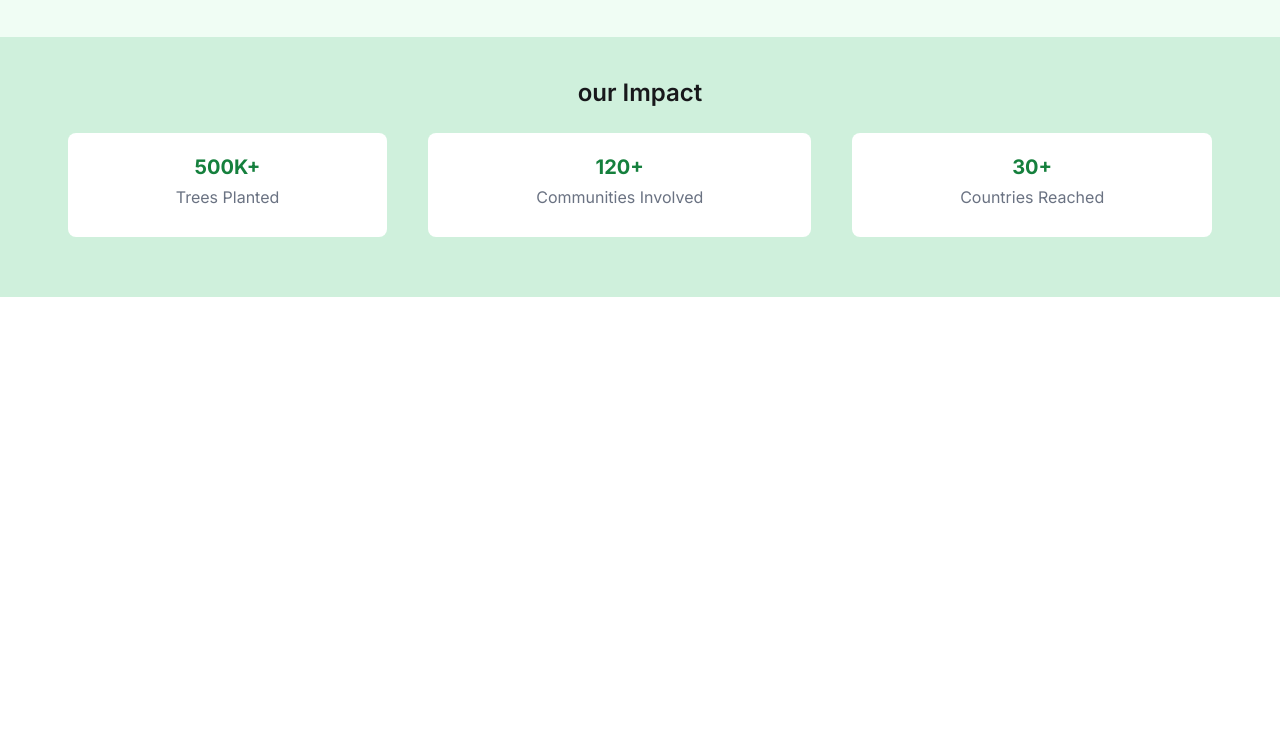
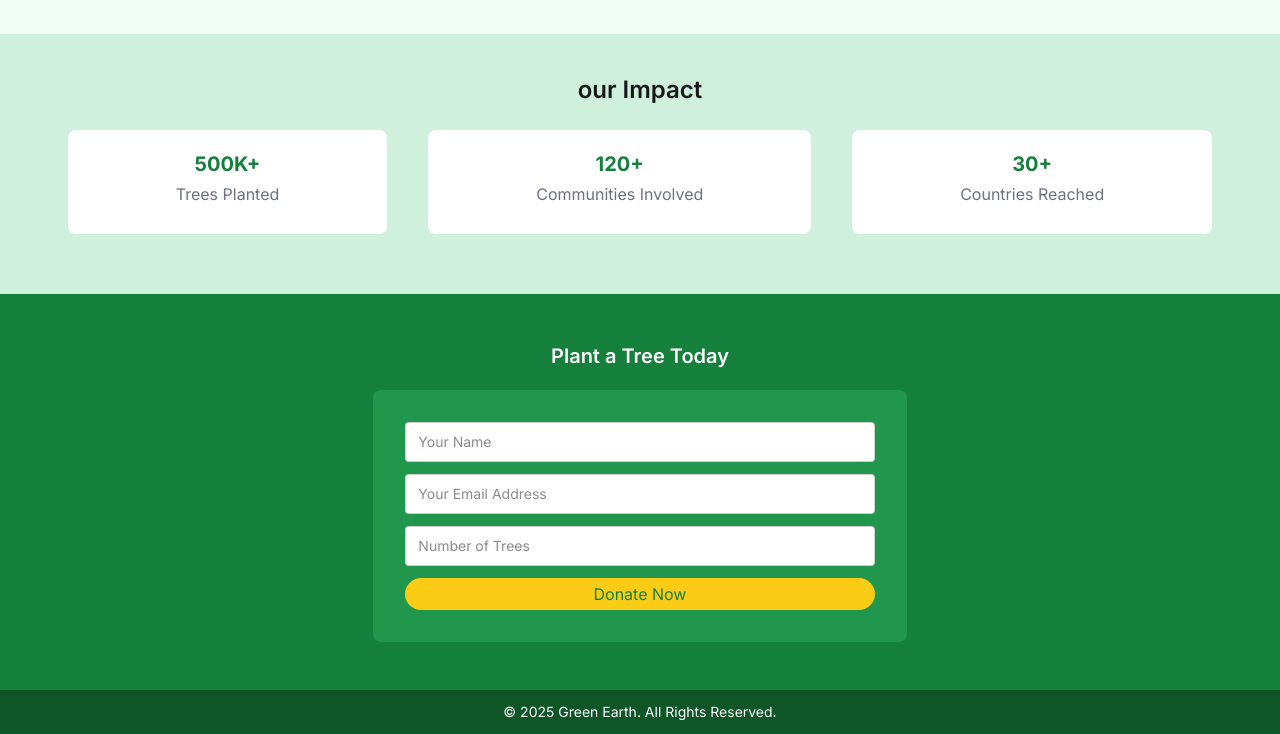
Before and after one commit to Riyadpro-dev/GreenEarth-project, a plain HTML site: page index.html in a window 1280 px wide. Shown: the part 1114-1848 px from the top of the page. Before the commit the page ends 1411 px from the top, so only its background shows below. Drawn offline with nearby package versions, Linux system fonts and the light colour scheme.

Commit message:
design complete

```diff
--- a/index.html
+++ b/index.html
@@ -37,7 +37,7 @@
           </ul>
         </div>
         <div>
-          <button class="bg-[#FACC15] text-[#15803D] px-3 py-2 rounded-3xl">
+          <button class="bg-[#FACC15] text-[#15803D] text-[14px] px-3 py-2 rounded-3xl">
             Plant a Tree
           </button>
         </div>
@@ -77,30 +77,31 @@
     <section class="pb-10 bg-[#f0fdf4]">
       <h1 class="text-2xl text-center pt-5 pb-3">About the Campaign</h1>
       <div class="">
-        <div class="flex justify-around items-center lg:w-8/12 sm:mx-auto sm:w-11/12 sm:gap-2">
+        <div
+          class="flex justify-around items-center lg:w-8/12 sm:mx-auto sm:w-11/12 sm:gap-2"
+        >
           <img class="lg:w-[45%] sm:w-[50%]" src="./assets/about.png" alt="" />
           <div class="lg:w-[50%] sm:w-[100%] sm:text-[12px] lg:text-[16px]">
             <p>
               Green Earth is a global tree plantation initiative dedicated to
-            fighting climate change. Since our start, we’ve planted over 500,000
-            trees worldwide. By joining our campaign, you help restore forests,
-            create habitats for wildlife, and combat global warming.
+              fighting climate change. Since our start, we’ve planted over
+              500,000 trees worldwide. By joining our campaign, you help restore
+              forests, create habitats for wildlife, and combat global warming.
             </p>
             <ul class="pt-3">
               <li>• Restoration of natural habitats</li>
               <li>• Improvement of air quality</li>
-            <li>• Support for local communities </li>
+              <li>• Support for local communities</li>
             </ul>
           </div>
         </div>
       </div>
     </section>
-        <!--------------------------------------------------- impact section --------------------------------------->
+    <!--------------------------------------------------- impact section -------------------------------------->
 
     <section class="bg-[#cff0dc]">
       <h1 class="text-2xl font-semibold text-center pt-10 pb-6">our Impact</h1>
       <div class="w-11/12 mx-auto text-center flex justify-around gap-3 pb-15">
-
         <div class="bg-white sm:px-8 lg:px-27 py-5 rounded-lg">
           <h1 class="text-[#15803D] font-bold text-xl pb-1">500K+</h1>
           <h1 class="text-gray-500 pb-2">Trees Planted</h1>
@@ -114,8 +115,42 @@
           <h1 class="text-gray-500 pb-2">Countries Reached</h1>
         </div>
       </div>
-
     </section>
-
+    <!--------------------------------------------- form section------------------------------------->
+    <section class="bg-[#157f3c] py-12">
+      <h1 class="text-xl text-center text-white font-semibold pb-5">
+        Plant a Tree Today
+      </h1>
+      <div
+        class="bg-[#36bd6a5f] flex flex-col gap-3 items-center p-8 sm:w-9/12 lg:w-5/12 mx-auto rounded-lg"
+      >
+        <input type="text" placeholder="Your Name" class="input w-[100%]" />
+        <input
+          type="text"
+          placeholder="Your Email Address"
+          class="input w-[100%]"
+        />
+        <input
+          type="text"
+          class="input w-[100%]"
+          placeholder="Number of Trees"
+          list="browsers"
+        />
+        <datalist id="browsers">
+          <option value="Chrome"></option>
+          <option value="Firefox"></option>
+          <option value="Safari"></option>
+          <option value="Opera"></option>
+          <option value="Edge"></option>
+        </datalist>
+        <button class="bg-[#FACC15] text-[#15803D] px-3 py-1 rounded-3xl w-full">
+          Donate Now
+        </button>
+      </div>
+    </section>
+    <!--------------------------------- footer ----------------------------------------------->
+     <footer class="bg-[#0e5628] py-3">
+        <h1 class="text-center text-white text-sm">© 2025 Green Earth. All Rights Reserved.</h1>
+     </footer>
   </body>
 </html>
```
Lines whose indentation alone changed are shown as unchanged.
